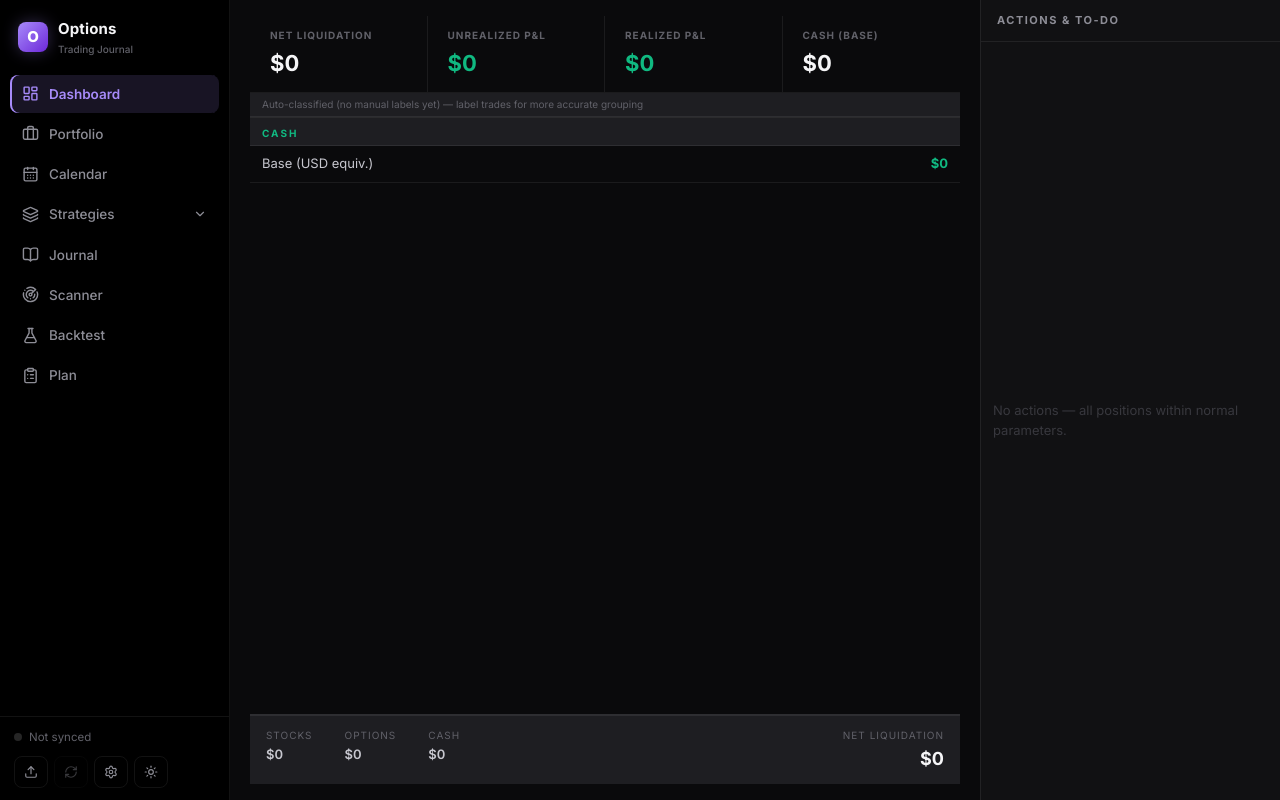
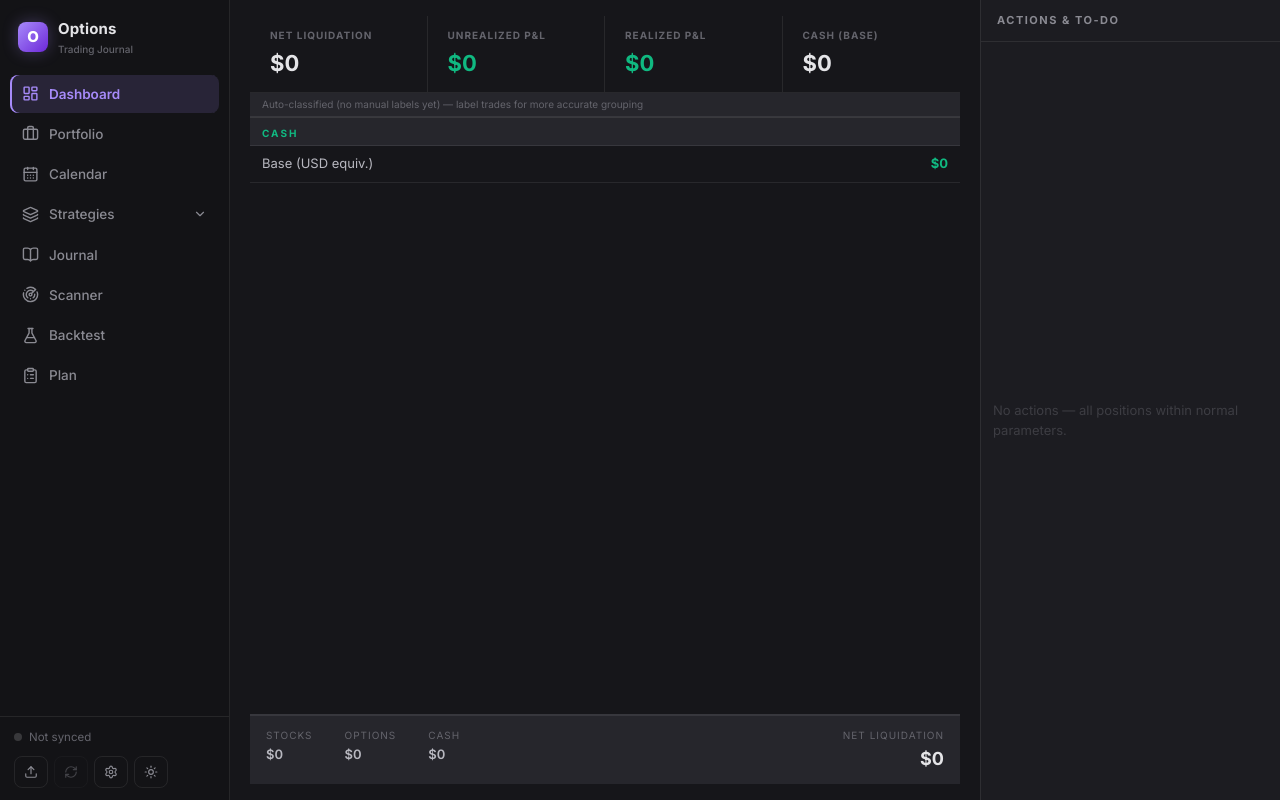
Before and after one commit to ashtonchan01/options, a React (Vite) app: page / in a window 1280 px wide. Built offline with nearby package versions, Linux system fonts and the light colour scheme.

Commit message:
Soften carbon theme: lighter charcoal backgrounds, off-white text instead of harsh pure black/white

```diff
--- a/src/index.css
+++ b/src/index.css
@@ -5,20 +5,20 @@
 
 :root,
 [data-theme="dark"] {
-  /* ── Neutral carbon (no blue cast) ── */
-  --bg-page:     #0a0a0c;
-  --bg-surface:  #111113;
-  --bg-sidebar:  #000000;
-  --bg-card:     #17171a;
-  --bg-elevated: #1e1e22;
-  --bg-active:   #29292f;
-  --border:       rgba(255, 255, 255, 0.07);
-  --border-light: rgba(255, 255, 255, 0.15);
-  --text-1: #f5f5f7;
-  --text-2: #c7c7cf;
-  --text-3: #8d8d96;
-  --text-4: #616169;
-  --text-5: #38383e;
+  /* ── Neutral carbon, softened (no blue cast, no pure black/white) ── */
+  --bg-page:     #16161a;
+  --bg-surface:  #1c1c21;
+  --bg-sidebar:  #131316;
+  --bg-card:     #1f1f24;
+  --bg-elevated: #26262c;
+  --bg-active:   #313138;
+  --border:       rgba(255, 255, 255, 0.08);
+  --border-light: rgba(255, 255, 255, 0.16);
+  --text-1: #e4e4e7;
+  --text-2: #b8b8c0;
+  --text-3: #8a8a92;
+  --text-4: #64646c;
+  --text-5: #3d3d43;
   --scrollbar: rgba(255, 255, 255, 0.14);
   --scrollbar-hover: rgba(255, 255, 255, 0.26);
   --overlay: rgba(0, 0, 0, 0.72);
```
